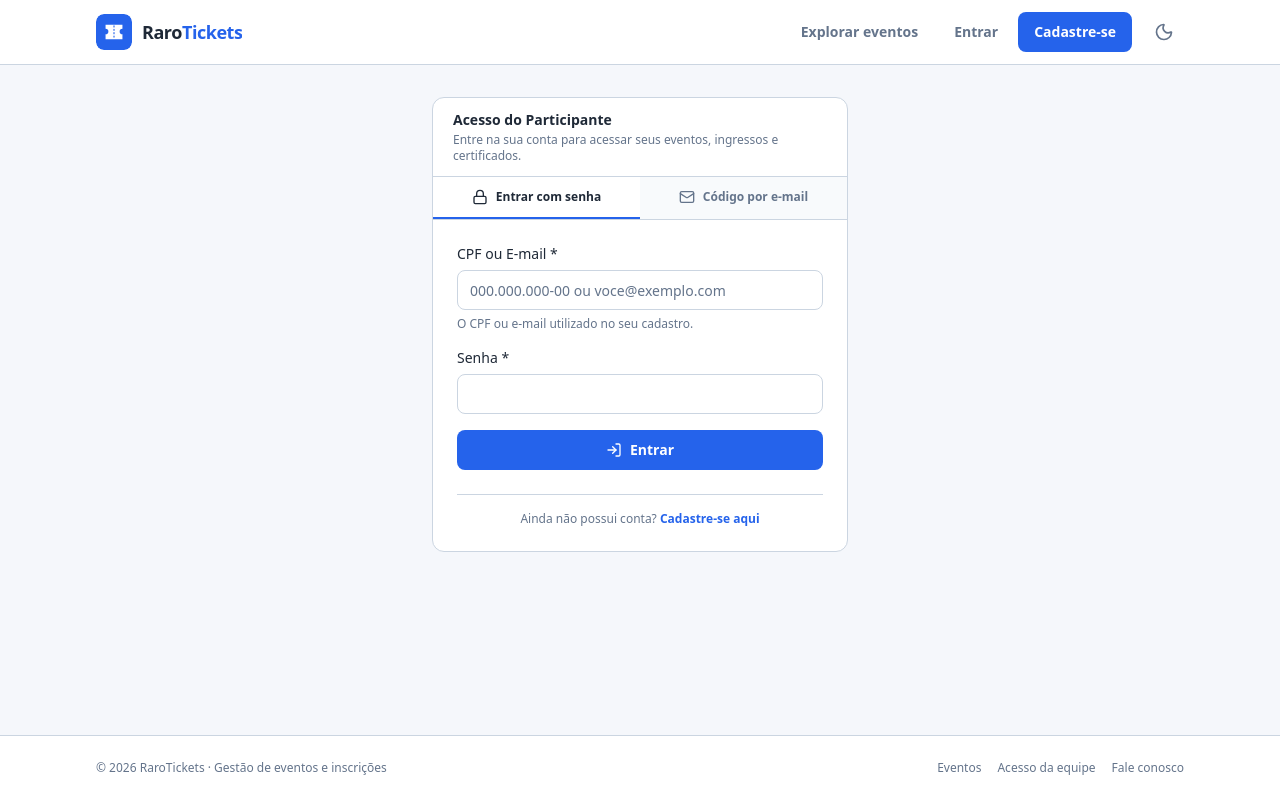
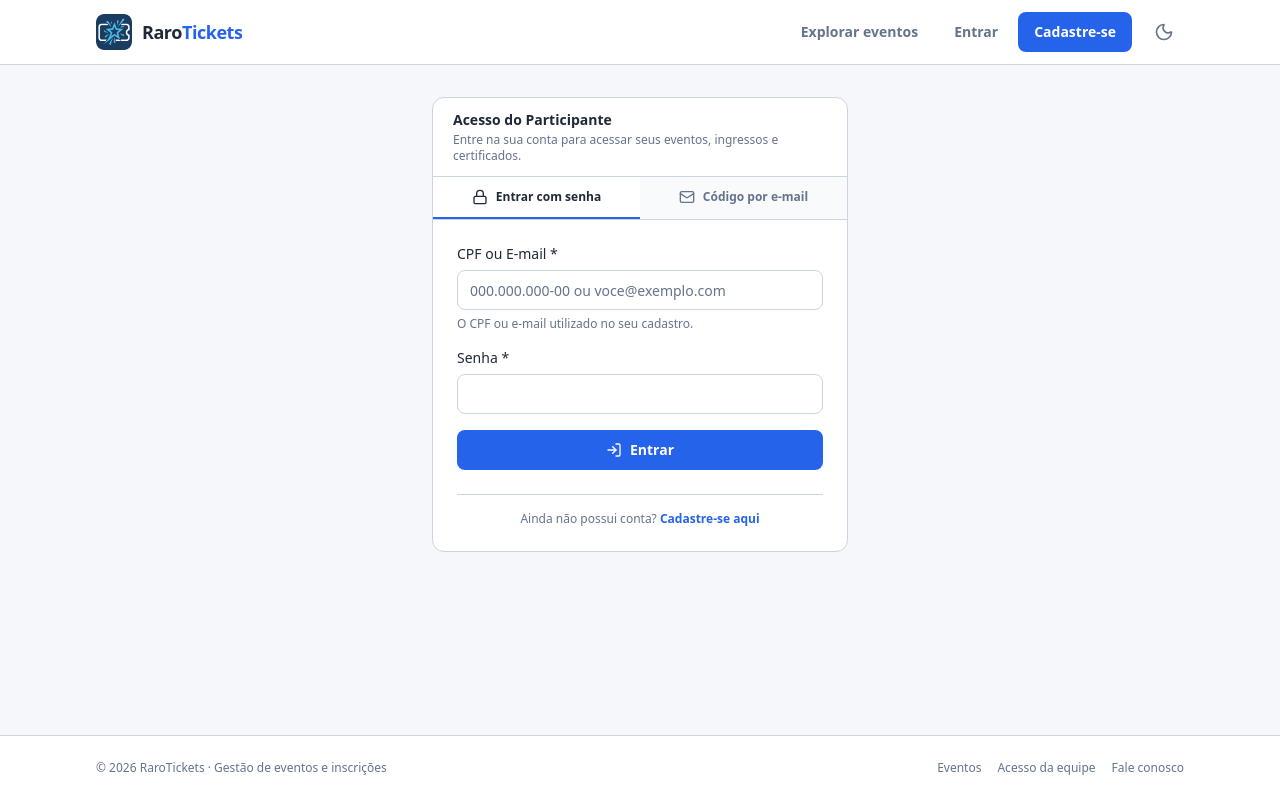
Before and after one commit to RarotecPE/rarotickets, a Next.js app: page /participante/login in a window 1280 px wide. Built offline with nearby package versions, Linux system fonts and the light colour scheme; no server answers.

Commit message:
feat: atualizar logotipo

```diff
--- a/src/app/layout.tsx
+++ b/src/app/layout.tsx
@@ -5,7 +5,7 @@ import "./globals.css";
 export const metadata: Metadata = {
   title: { default: "RaroTickets — Eventos e inscrições", template: "%s · RaroTickets" },
   description: "Explore eventos, faça sua inscrição e acompanhe seus ingressos pelo RaroTickets.",
-  icons: { icon: [{ url: "/rarotickets-mark.svg", type: "image/svg+xml" }], shortcut: "/rarotickets-mark.svg" },
+  icons: { icon: [{ url: "/rarotickets-icone-black.png", type: "image/png" }], shortcut: "/rarotickets-icone-black.png", apple: "/rarotickets-icone-black.png" },
 };
 export const viewport: Viewport = { themeColor: "#f5f7fb", width: "device-width", initialScale: 1 };
 
--- a/src/components/login-panel.tsx
+++ b/src/components/login-panel.tsx
@@ -42,7 +42,7 @@ export function LoginPanel({ reason, nextPath, revocation = null }: LoginPanelPr
   const loginUrl = `/api/auth/raronexus/start?${new URLSearchParams({ mode: "interactive", next: nextPath }).toString()}`;
   return <main className="grid min-h-screen place-items-center bg-app-background px-4 py-8">
     <div className="w-full max-w-md">
-      <div className="mb-6 flex flex-col items-center text-center"><Image src="/rarotickets-mark.svg" width={64} height={64} alt="" priority className="mb-4 h-16 w-16 rounded-2xl" /><h1 className="text-2xl font-bold tracking-tight text-app-foreground">Acesso RaroTickets</h1><p className="mt-2 max-w-sm text-sm leading-relaxed text-app-muted-foreground">A equipe entra com sua conta corporativa RaroNexus. Não há senha local nesta aplicação.</p></div>
+      <div className="mb-6 flex flex-col items-center text-center"><Image src="/rarotickets-icone-black.png" width={64} height={64} alt="" priority className="mb-4 h-16 w-16 rounded-2xl" /><h1 className="text-2xl font-bold tracking-tight text-app-foreground">Acesso RaroTickets</h1><p className="mt-2 max-w-sm text-sm leading-relaxed text-app-muted-foreground">A equipe entra com sua conta corporativa RaroNexus. Não há senha local nesta aplicação.</p></div>
       <Panel className="p-5 sm:p-6">
         {message ? <InlineAlert tone={message.tone} className="mb-4">{message.text}</InlineAlert> : null}
         {error ? <InlineAlert tone="danger" className="mb-4">{error}</InlineAlert> : null}
--- a/src/components/public-shell.tsx
+++ b/src/components/public-shell.tsx
@@ -62,7 +62,7 @@ function PublicHeader() {
           aria-label="RaroTickets, página inicial"
         >
           <Image
-            src="/rarotickets-mark.svg"
+            src="/rarotickets-icone-black.png"
             width={36}
             height={36}
             alt=""
--- a/src/components/shell.tsx
+++ b/src/components/shell.tsx
@@ -8,6 +8,7 @@ import {
   LayoutDashboard,
   ScanLine,
 } from "lucide-react";
+import Image from "next/image";
 import Link from "next/link";
 import { usePathname, useRouter } from "next/navigation";
 import type { Permission } from "@/modules/access/domain/services/role-permissions.domain-service";
@@ -302,8 +303,13 @@ function getStartPath(params: GetStartPathParams): string {
 
 function BrandMark() {
   return (
-    <span className="flex h-9 w-9 items-center justify-center overflow-hidden rounded-app-md bg-app-primary">
-      <span className="font-black tracking-tighter text-white">RT</span>
-    </span>
+    <Image
+      src="/rarotickets-icone-black.png"
+      width={36}
+      height={36}
+      alt=""
+      priority
+      className="h-9 w-9 shrink-0 rounded-app-md"
+    />
   );
 }
```
Also changed, not shown: public/rarotickets-icone-black.png (added).
